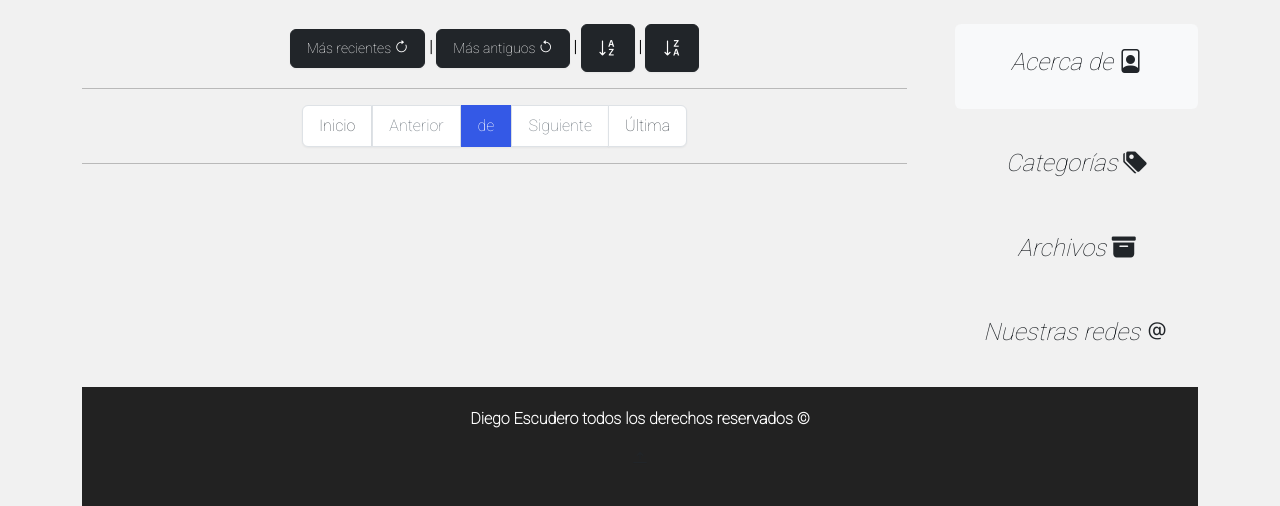
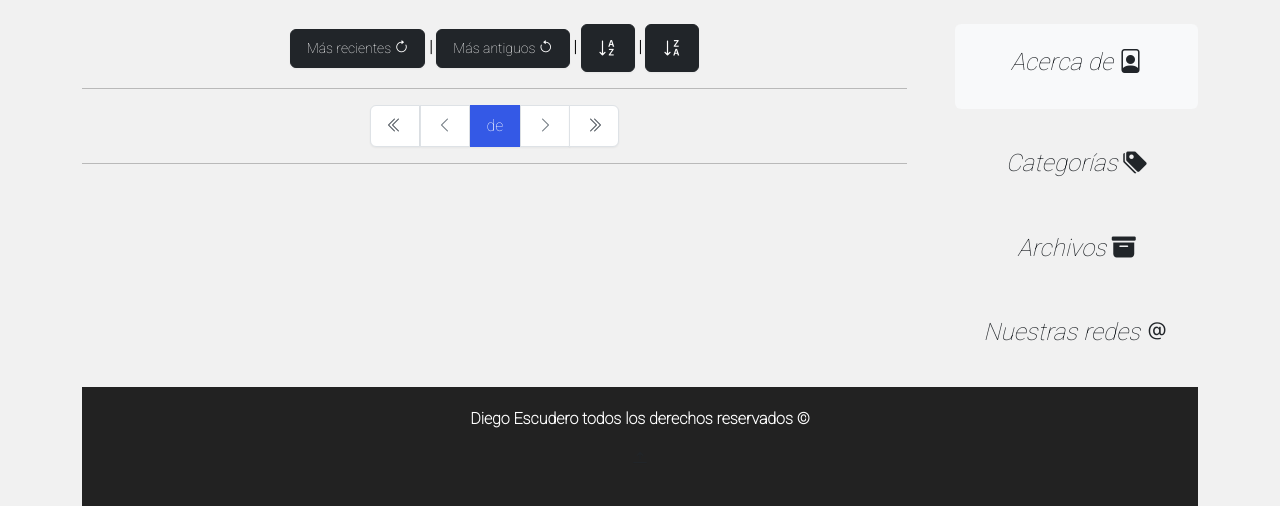
Before and after one commit to DiegoEscu37/Este, a Django app: template templates/blog/inicio.html in a window 1280 px wide. Shown: the part 138-644 px from the top of the page. Run offline with Django 4.2, Linux system fonts and the light colour scheme; the template is opened without the code that fills it, so the values that code supplies are empty; some libraries are stand-ins or nearby versions; some web fonts are replaced.

Commit message:
visuales

```diff
--- a/templates/blog/inicio.html
+++ b/templates/blog/inicio.html
@@ -76,27 +76,27 @@
 
   <nav aria-label="...">
     <ul class="pagination justify-content-center">
-      <li class="page-item"><a class="page-link" href="?page=1">Inicio</a></li>
+      <li class="page-item"><a class="page-link" href="?page=1"><i class="bi bi-chevron-double-left"></i></a></li>
 
       {% if page_obj.has_previous %}
         <li class="page-item">
-          <a class="page-link" href="?page={{ page_obj.previous_page_number }}">Anterior</a>
+          <a class="page-link" href="?page={{ page_obj.previous_page_number }}"><i class="bi bi-chevron-left"></i></a>
         </li>
       {% else %}
-        <li class="page-item page-link disabled">Anterior</li>
+        <li class="page-item page-link disabled"><i class="bi bi-chevron-left"></i></li>
       {% endif %}
 
       <li class="page-item page-link active">{{ page_obj.number }} de {{ page_obj.paginator.num_pages }}</li>
 
       {% if page_obj.has_next %}
         <li class="page-item">
-          <a class="page-link" href="?page={{ page_obj.next_page_number }}">Siguiente</a>
+          <a class="page-link" href="?page={{ page_obj.next_page_number }}"><i class="bi bi-chevron-right"></i></a>
         </li>
       {% else %}
-        <li class="page-item disabled page-link">Siguiente</li>
+        <li class="page-item disabled page-link"><i class="bi bi-chevron-right"></i></li>
       {% endif %}
 
-      <li class="page-item"><a class="page-link" href="?page={{ page_obj.paginator.num_pages }}">Última</a></li>
+      <li class="page-item"><a class="page-link" href="?page={{ page_obj.paginator.num_pages }}"><i class="bi bi-chevron-double-right"></i></a></li>
 
     </ul>
   </nav>
```
